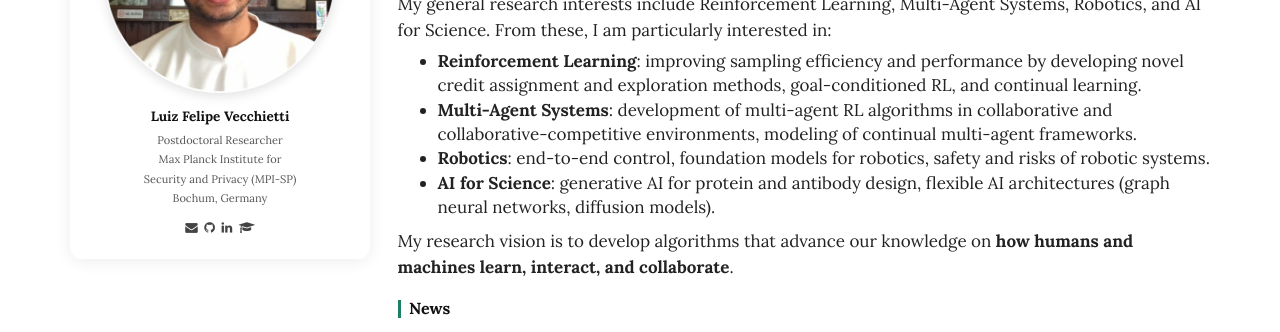
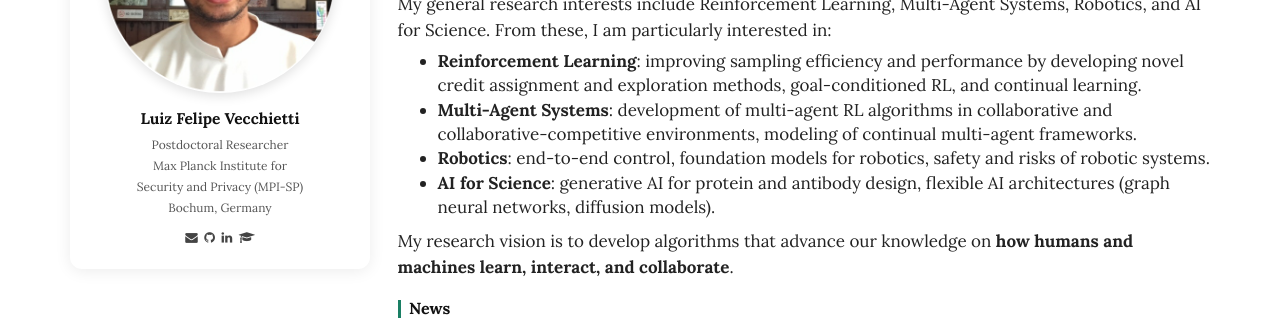
Before and after one commit to lfelipesv/lfelipesv.github.io, a Jekyll site: the page built from index.md, in a window 1280 px wide. Shown: the part 315-647 px from the top of the page. Built offline with Jekyll 4.4.1, drawn with Linux system fonts in a browser that asks for light colours; nearby versions of some CDN libraries.

Commit message:
style: larger sidebar name and position text
- about-name: 1.35rem → 1.55rem
- about-position: 1.1rem → 1.2rem

Co-Authored-By: Claude Sonnet 4.6 <noreply@anthropic.com>

```diff
--- a/_layouts/base.html
+++ b/_layouts/base.html
@@ -3,7 +3,7 @@ common-css:
   - "/css/bootstrap.min.css"
   - "/css/bootstrap-social.css"
   - "/css/main.css"
-  - "/css/custom.css?v=9"
+  - "/css/custom.css?v=10"
 common-ext-css:
   - "//maxcdn.bootstrapcdn.com/font-awesome/4.6.0/css/font-awesome.min.css"
 common-googlefonts:
--- a/css/custom.css
+++ b/css/custom.css
@@ -365,15 +365,15 @@ footer {
 
 .about-name {
   font-family: 'Lora', 'Times New Roman', serif;
-  font-size: 1.35rem;
+  font-size: 1.55rem;
   font-weight: 700;
-  margin: 0 0 0.6rem;
+  margin: 0 0 0.65rem;
   color: #111111;
   line-height: 1.3;
 }
 
 .about-position {
-  font-size: 1.1rem;
+  font-size: 1.2rem;
   color: #555555;
   line-height: 1.75;
   margin: 0;
```
